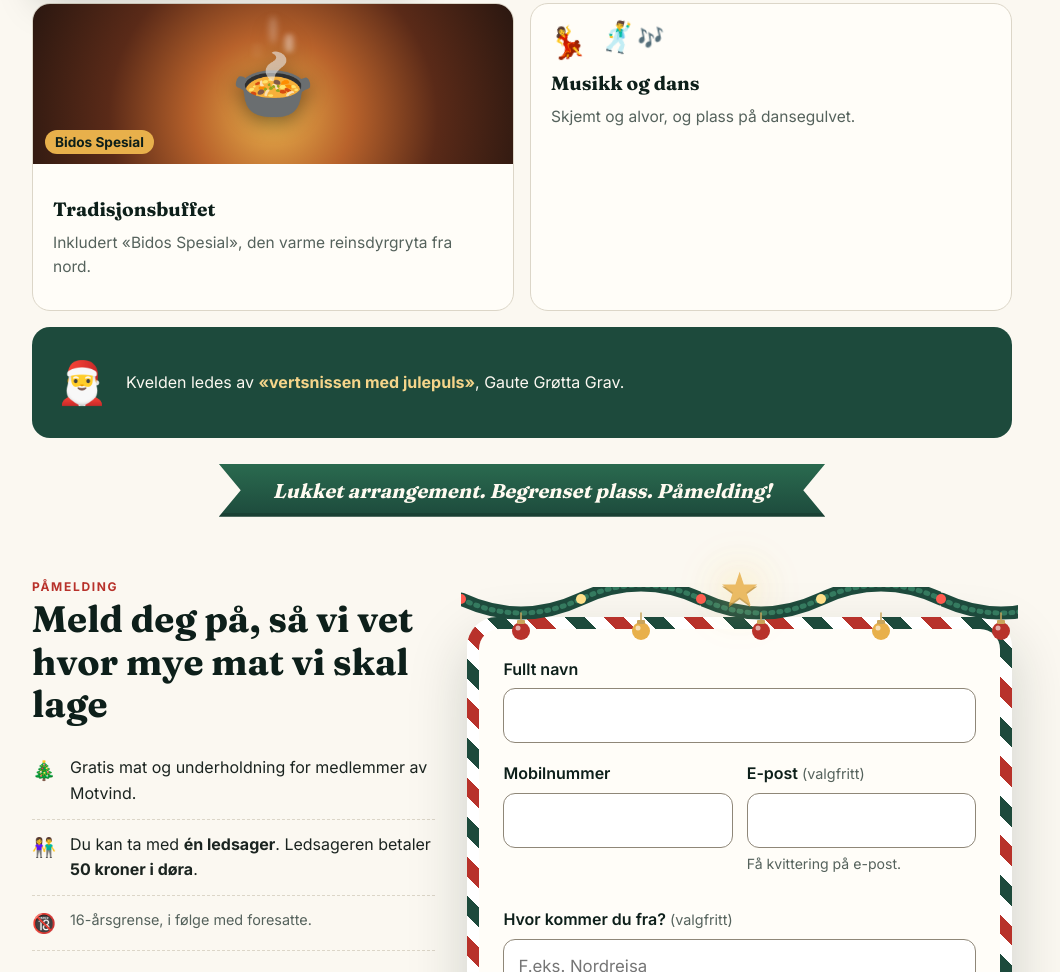
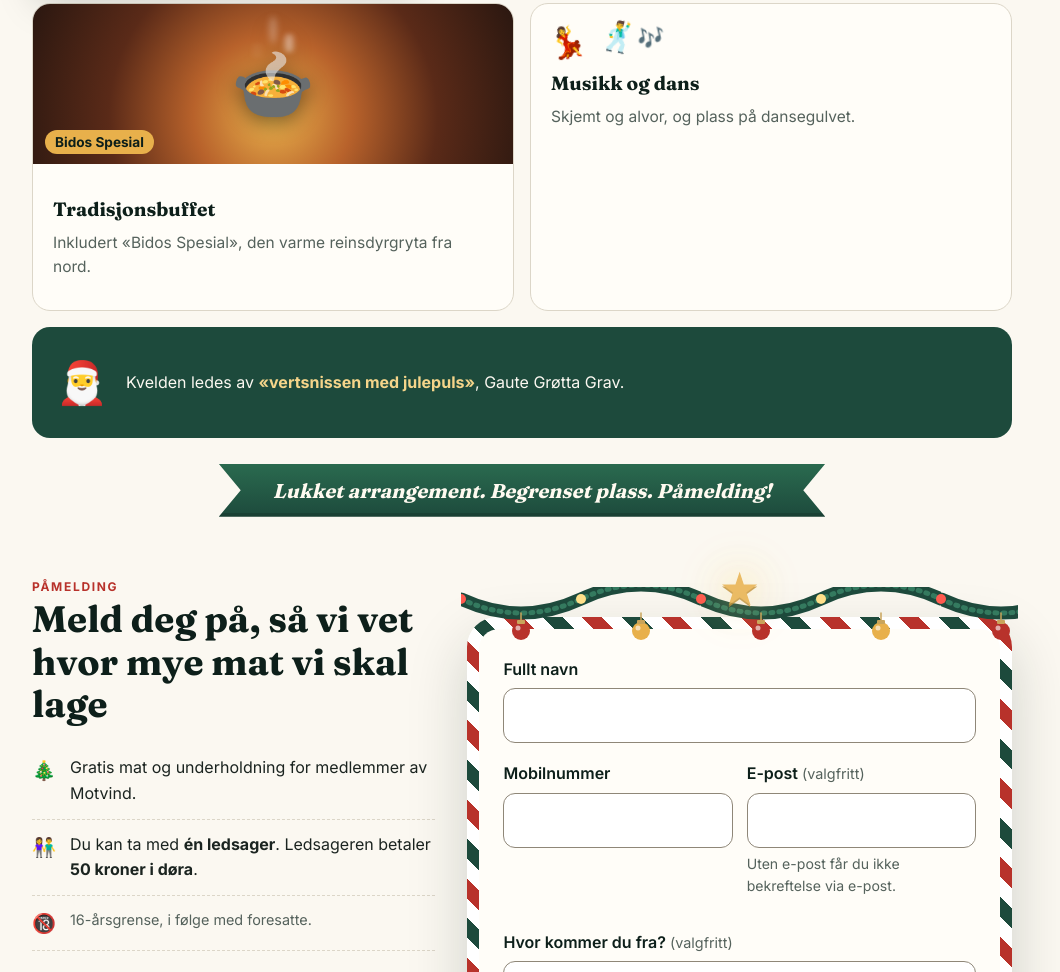
Before and after one commit to leamarketing/motvind-julebord, a plain HTML site: page index.html in a window 1280 px wide. Shown: the part 1828-2800 px from the top of the page, without its empty margins (118-1178 px from the left). Drawn offline with Linux system fonts and the light colour scheme; no server answers.

Commit message:
Bekreftelse på e-post etter påmelding, med tekst under e-postfeltet
Co-Authored-By: Claude Opus 5.5 <noreply@anthropic.com>

```diff
--- a/index.html
+++ b/index.html
@@ -364,7 +364,7 @@ footer{background:var(--sno);text-align:center;padding:10px 16px 48px;color:var(
             <div class="felt" id="f-epost">
               <label for="epost">E-post <span class="valgfri">(valgfritt)</span></label>
               <input type="email" id="epost" name="epost" autocomplete="email" maxlength="160">
-              <p class="hjelp">Få kvittering på e-post.</p>
+              <p class="hjelp">Uten e-post får du ikke bekreftelse via e-post.</p>
               <p class="feilmelding">E-postadressen ser ikke riktig ut.</p>
             </div>
           </div>
```
